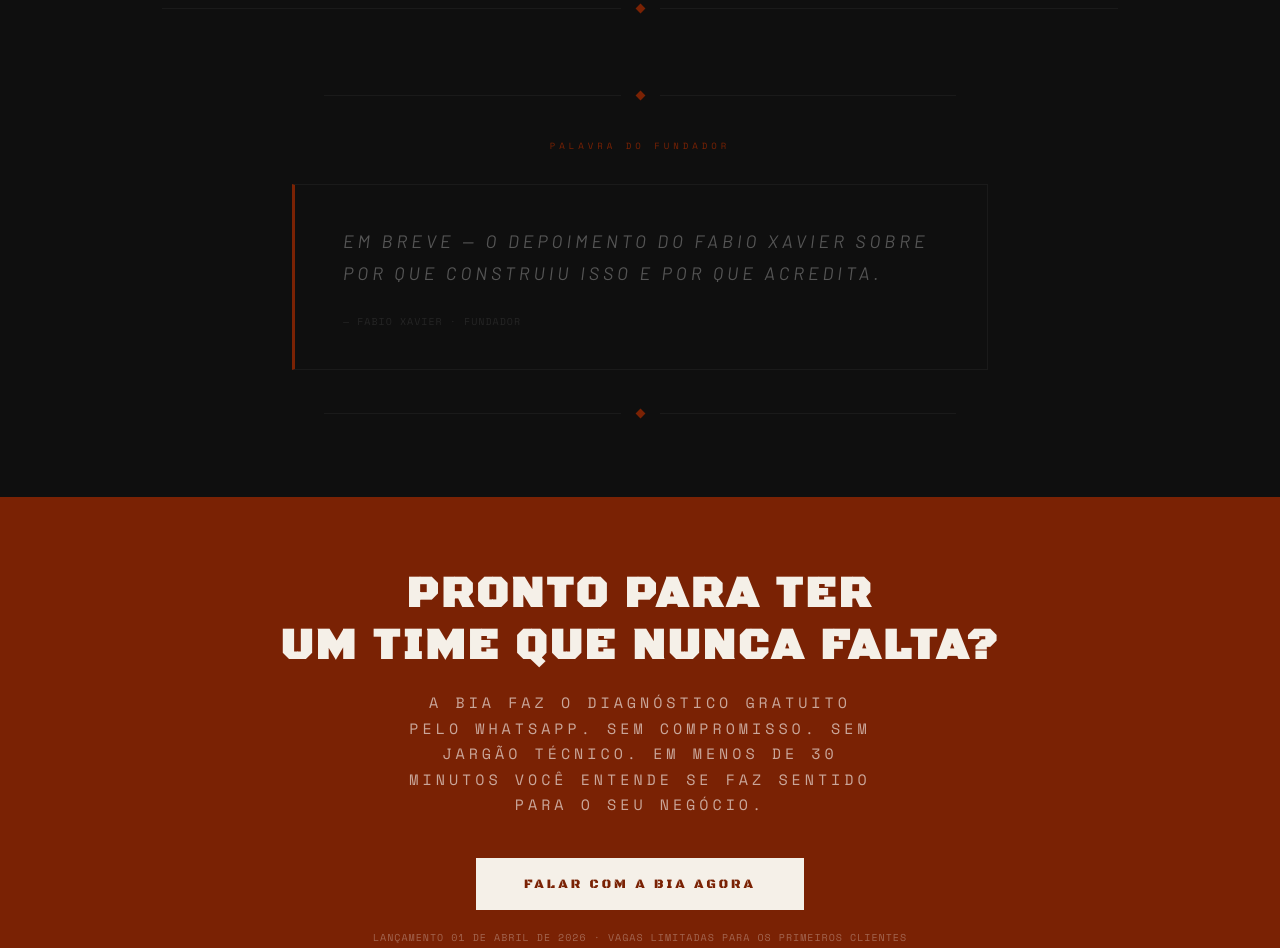
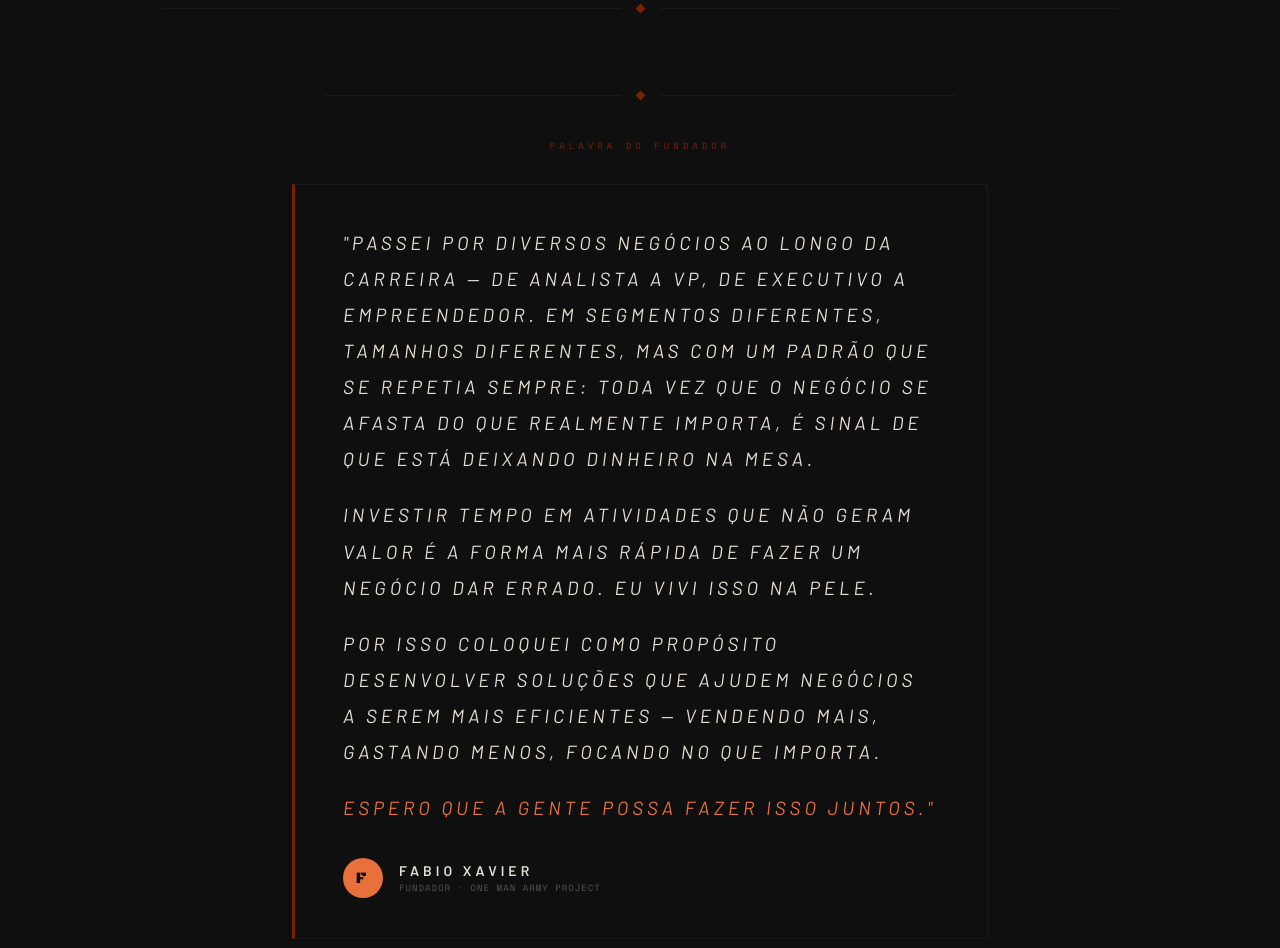
Before and after one commit to 1manarmyproject-del/onemanarmyproject, a plain HTML site: page index.html in a window 1280 px wide. Shown: the part 9338-10286 px from the top of the page. Drawn offline with nearby package versions, Linux system fonts and the light colour scheme; a web font is replaced by a local one.

Commit message:
feat: depoimento Fabio Xavier plugado no site — seção fundador

```diff
--- a/index.html
+++ b/index.html
@@ -346,8 +346,17 @@ footer{padding:28px 48px;border-top:1px solid var(--iron);display:flex;align-ite
   <div class="div"><div class="div-gem"></div></div>
   <p style="font-family:'Space Mono',monospace;font-size:9px;letter-spacing:4px;color:var(--blood);margin:40px 0 32px">PALAVRA DO FUNDADOR</p>
   <div style="background:var(--coal);border:1px solid var(--iron);border-left:3px solid var(--blood);padding:40px 48px;text-align:left">
-    <p style="font-family:'Barlow',sans-serif;font-size:18px;color:var(--ash);line-height:1.8;font-style:italic">Em breve — o depoimento do Fabio Xavier sobre por que construiu isso e por que acredita.</p>
-    <p style="font-family:'Space Mono',monospace;font-size:10px;color:var(--steel);margin-top:24px;letter-spacing:1px">— Fabio Xavier · Fundador</p>
+    <p style="font-family:'Barlow',sans-serif;font-size:19px;color:var(--bone);line-height:1.9;font-style:italic;margin-bottom:20px">"Passei por diversos negócios ao longo da carreira — de analista a VP, de executivo a empreendedor. Em segmentos diferentes, tamanhos diferentes, mas com um padrão que se repetia sempre: toda vez que o negócio se afasta do que realmente importa, é sinal de que está deixando dinheiro na mesa.</p>
+    <p style="font-family:'Barlow',sans-serif;font-size:19px;color:var(--bone);line-height:1.9;font-style:italic;margin-bottom:20px">Investir tempo em atividades que não geram valor é a forma mais rápida de fazer um negócio dar errado. Eu vivi isso na pele.</p>
+    <p style="font-family:'Barlow',sans-serif;font-size:19px;color:var(--bone);line-height:1.9;font-style:italic;margin-bottom:20px">Por isso coloquei como propósito desenvolver soluções que ajudem negócios a serem mais eficientes — vendendo mais, gastando menos, focando no que importa.</p>
+    <p style="font-family:'Barlow',sans-serif;font-size:19px;color:var(--fire);line-height:1.9;font-style:italic">Espero que a gente possa fazer isso juntos."</p>
+    <div style="margin-top:32px;display:flex;align-items:center;gap:16px;">
+      <div style="width:40px;height:40px;border-radius:50%;background:var(--fire);display:flex;align-items:center;justify-content:center;font-family:Black Ops One,cursive;font-size:16px;color:var(--char);flex-shrink:0">F</div>
+      <div>
+        <div style="font-family:'Barlow',sans-serif;font-size:14px;font-weight:600;color:var(--bone)">Fabio Xavier</div>
+        <div style="font-family:'Space Mono',monospace;font-size:9px;color:var(--ash);letter-spacing:1px;margin-top:2px">FUNDADOR · ONE MAN ARMY PROJECT</div>
+      </div>
+    </div>
   </div>
   <div class="div" style="margin-top:40px"><div class="div-gem"></div></div>
 </section>
```
